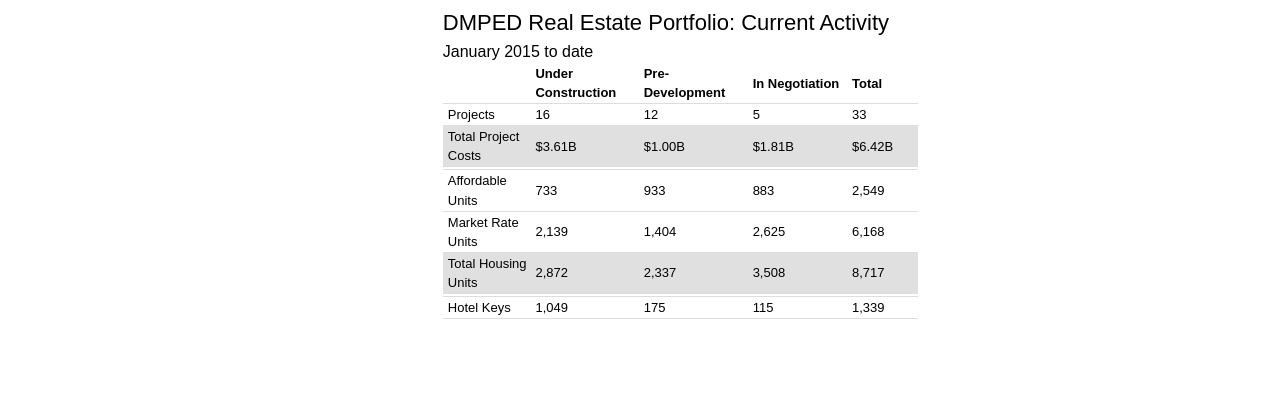
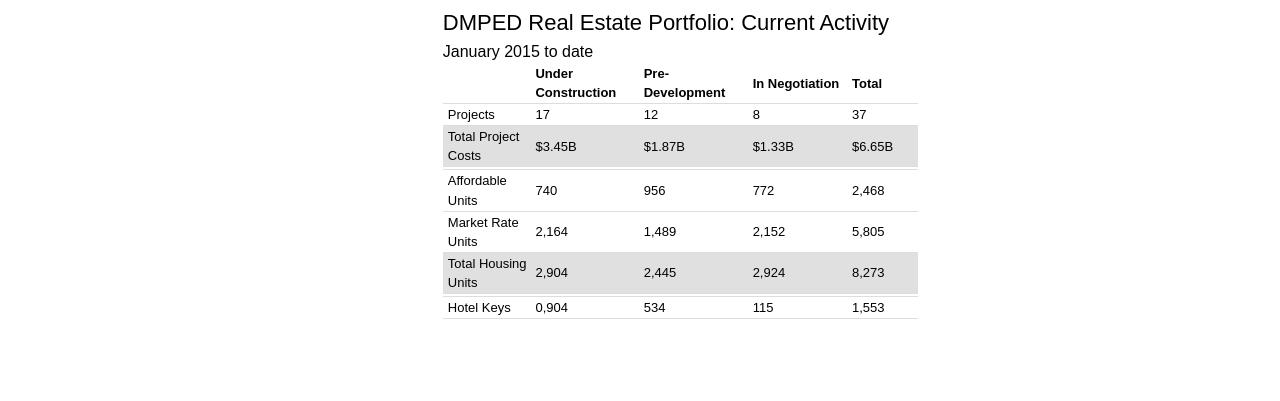
Before and after one commit to DCgov/economic-intelligence, a Jekyll site: the page built from dmped-real-estate.html, in a window 1280 px wide. Shown: the part 1127-1528 px from the top of the page. Built offline with Jekyll 4.4.1, drawn with Linux system fonts in a browser that asks for light colours; nearby versions of some CDN libraries.

Commit message:
Updated DMPED real estate portfolio current activity

```diff
--- a/dmped-real-estate.html
+++ b/dmped-real-estate.html
@@ -48,14 +48,14 @@ title: DMPED Real Estate Development
 				<th>Pre-Development</th>
 				<th>In Negotiation</th>
 				<th>Total</th></tr>
-				<tr><td>Projects</td><td>16</td><td>12</td><td>5</td><td>33</td></tr>
-				<tr style='background-color:#E0E0E0'><td>Total Project Costs</td><td>$3.61B</td><td>$1.00B</td><td>$1.81B</td><td>$6.42B</td></tr>
+				<tr><td>Projects</td><td>17</td><td>12</td><td>8</td><td>37</td></tr>
+				<tr style='background-color:#E0E0E0'><td>Total Project Costs</td><td>$3.45B</td><td>$1.87B</td><td>$1.33B</td><td>$6.65B</td></tr>
 				<tr><td> </td><td> </td><td> </td><td> </td><td> </td></tr>
-				<tr><td>Affordable Units</td><td>733</td><td>933</td><td>883</td><td>2,549</td></tr>
-				<tr><td>Market Rate Units</td><td>2,139</td><td>1,404</td><td>2,625</td><td>6,168</td></tr>
-				<tr style='background-color:#E0E0E0'><td>Total Housing Units</td><td>2,872</td><td>2,337</td><td>3,508</td><td>8,717</td></tr>
+				<tr><td>Affordable Units</td><td>740</td><td>956</td><td>772</td><td>2,468</td></tr>
+				<tr><td>Market Rate Units</td><td>2,164</td><td>1,489</td><td>2,152</td><td>5,805</td></tr>
+				<tr style='background-color:#E0E0E0'><td>Total Housing Units</td><td>2,904</td><td>2,445</td><td>2,924</td><td>8,273</td></tr>
 				<tr><td> </td><td> </td><td> </td><td> </td><td> </td></tr>
-				<tr><td>Hotel Keys</td><td>1,049</td><td>175</td><td>115</td><td>1,339</td></tr>
+				<tr><td>Hotel Keys</td><td>0,904</td><td>534</td><td>115</td><td>1,553</td></tr>
 			</tbody>
 		</table>
 	</div>
```
